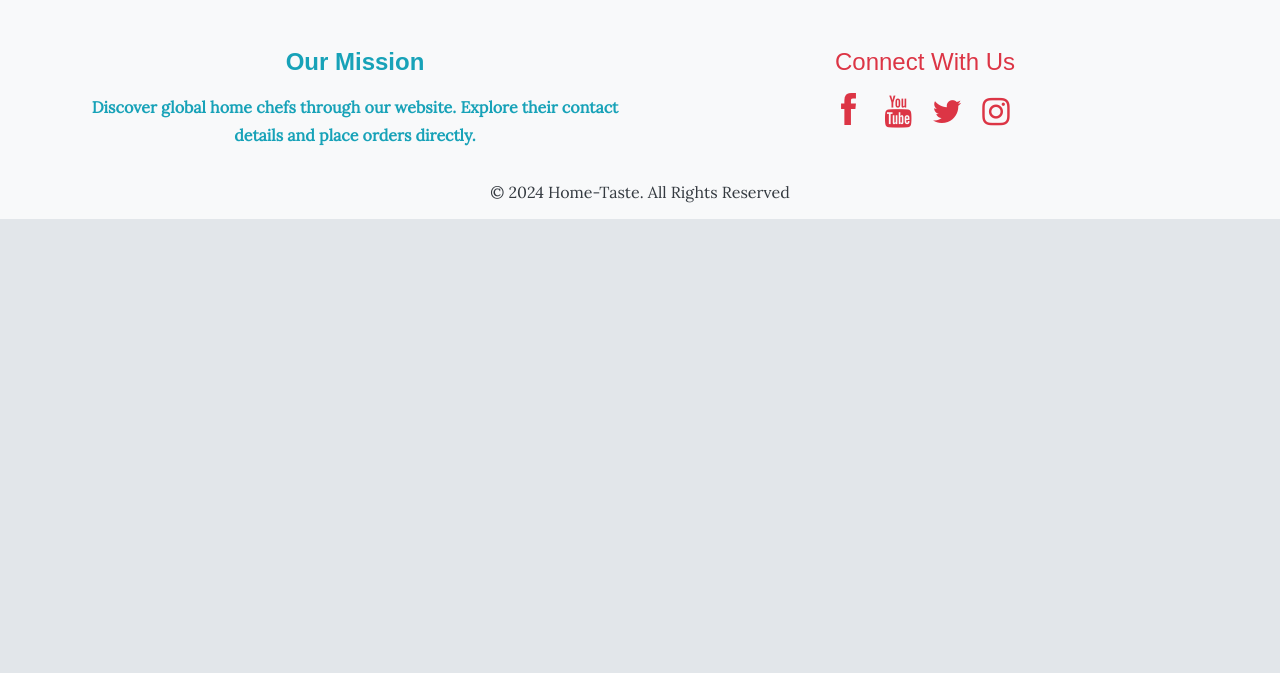
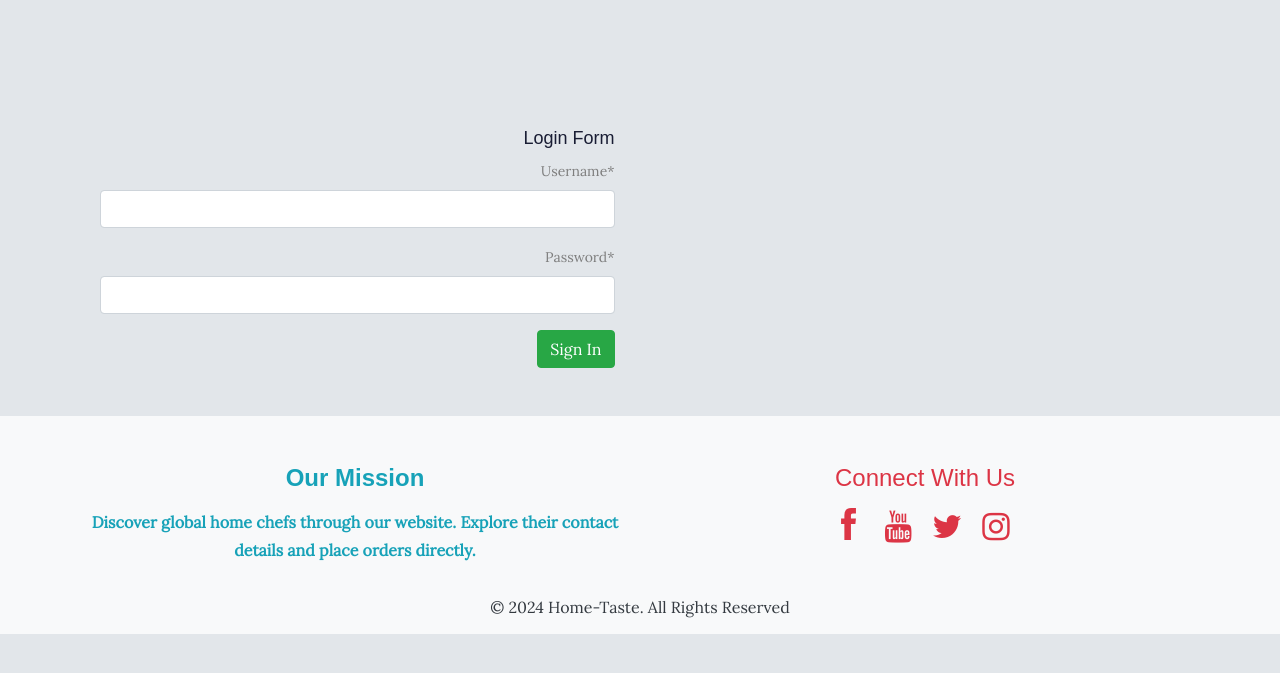
Before and after one commit to alakeldev/home-taste-app, a Django app: template accounts/templates/account/login.html in a window 1280 px wide. Shown: the part 70-743 px from the top of the page. Run offline with Django 4.2, Linux system fonts and the light colour scheme; the template is opened without the code that fills it: values that come from a table or form of the project are taken from there, others are empty; some libraries are stand-ins or nearby versions; some web fonts are replaced.

Commit message:
edit settings.py + accounts/views.py 'POST' take pw and un & redirect to chefs_accounts page + edit profile model 'remove emial field' + edit accounts/urls.py 'simple change' + migrations 0009 + 0010

```diff
--- a/accounts/templates/account/chef_info.html
+++ b/accounts/templates/account/chef_info.html
@@ -20,7 +20,6 @@
                     <p class="card-text font-weight-bold">Specialization: {{ chef_info.cuisine_specialization }}</p>
                     <p class="card-text font-weight-bold">Location: {{ chef_info.city }}, {{ chef_info.country }}</p>
                     <p class="card-text font-weight-bold">Phone: {{ chef_info.phone_number }}</p>
-                    <p class="card-text font-weight-bold">Email: {{ chef_info.email }}</p>
                     <p class="card-text h4 font-weight-bold text-danger">Chef Social Accounts:</p>
                     <ul class="text-center">
                         <li class="list-inline-item pr-2 "><a href="{{ chef_info.facebook_account }}"><i class="fa fa-facebook fa-2x text-info"></i></a>
--- a/accounts/templates/account/login.html
+++ b/accounts/templates/account/login.html
@@ -3,5 +3,22 @@
 {% load crispy_forms_tags %}
 
 {% block content %}
-
+<div class="container">
+    <div class="signup">
+        <div class="col-md-9">
+            <form method="POST" enctype="multipart/form-data">
+                <h4 class="auth-header">Login Form</h4>
+                {% csrf_token %}
+                <div class="form-group">
+                    {{form.username|as_crispy_field}}
+                </div>
+                <div class="form-group">
+                    {{form.password|as_crispy_field}}
+                </div>
+                <div class="buttons-w  "><button type="submit" class="btn btn-success ml-5">Sign In</button>
+                </div>
+            </form>
+        </div>
+    </div>
+</div>
 {% endblock content %}
--- a/accounts/urls.py
+++ b/accounts/urls.py
@@ -4,6 +4,6 @@ from . import views
 app_name = 'accounts'
 urlpatterns = [
     path('chefs/', views.chefs, name='chefs_accounts'),
+    path('chefs/login/', views.user_login, name='login'),
     path('chefs/<slug:slug>/', views.chef_info, name='chef_info'),
-    path('chefs/login/', views.user_login, name='login'),
 ]
--- a/home_taste/settings.py
+++ b/home_taste/settings.py
@@ -27,7 +27,7 @@ BASE_DIR = Path(__file__).resolve().parent.parent
 SECRET_KEY = os.environ.get("SECRET_KEY")
 
 # SECURITY WARNING: don't run with debug turned on in production!
-DEBUG = False
+DEBUG = True
 
 ALLOWED_HOSTS = ['http://127.0.0.1:8000/', '127.0.0.1', '.herokuapp.com']
 
```
Also changed, not shown: accounts/models.py (+4 -5 lines), accounts/views.py (+12 -2 lines), accounts/migrations/0009_alter_profile_city_alter_profile_country_and_more.py (added), accounts/migrations/0010_remove_profile_email.py (added).
